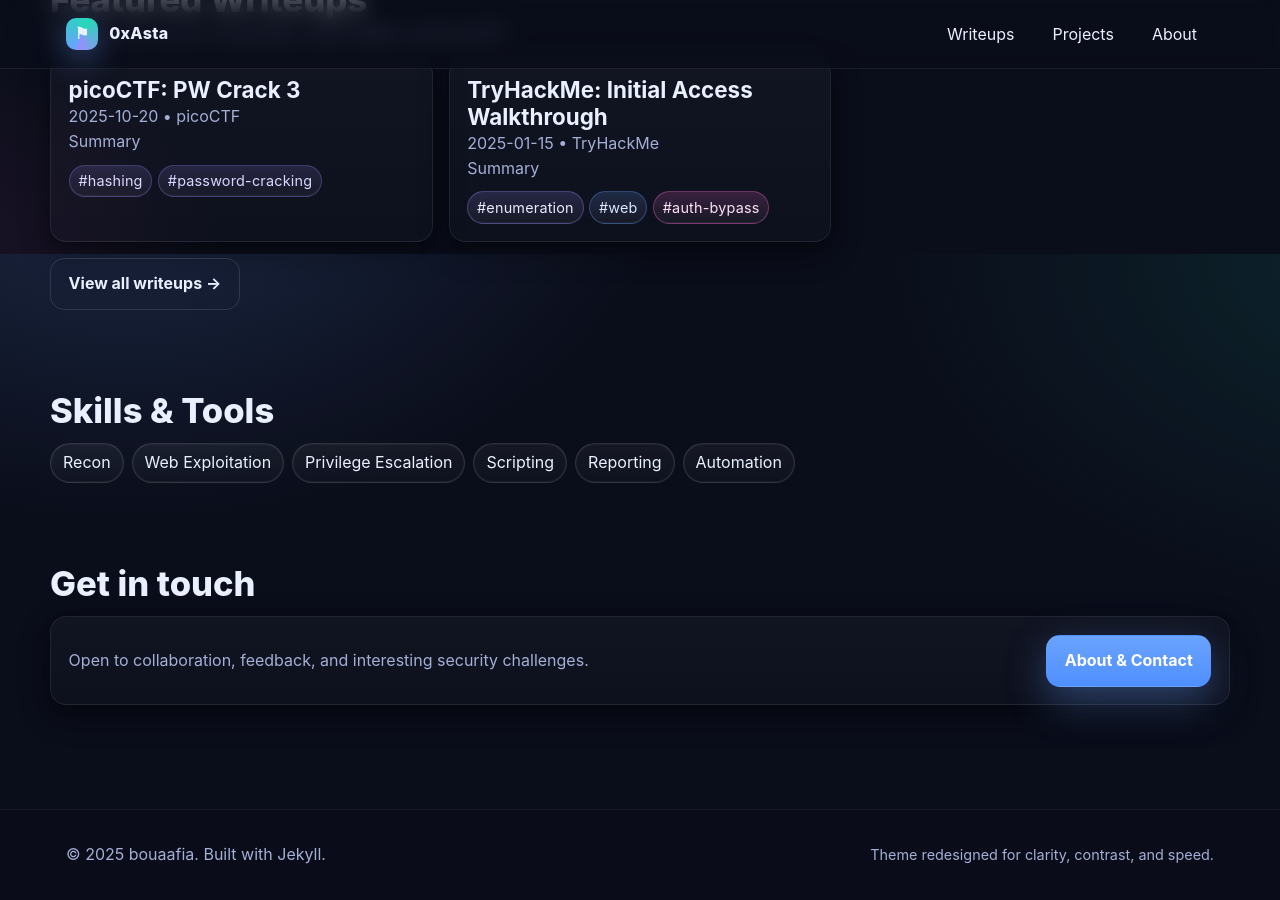
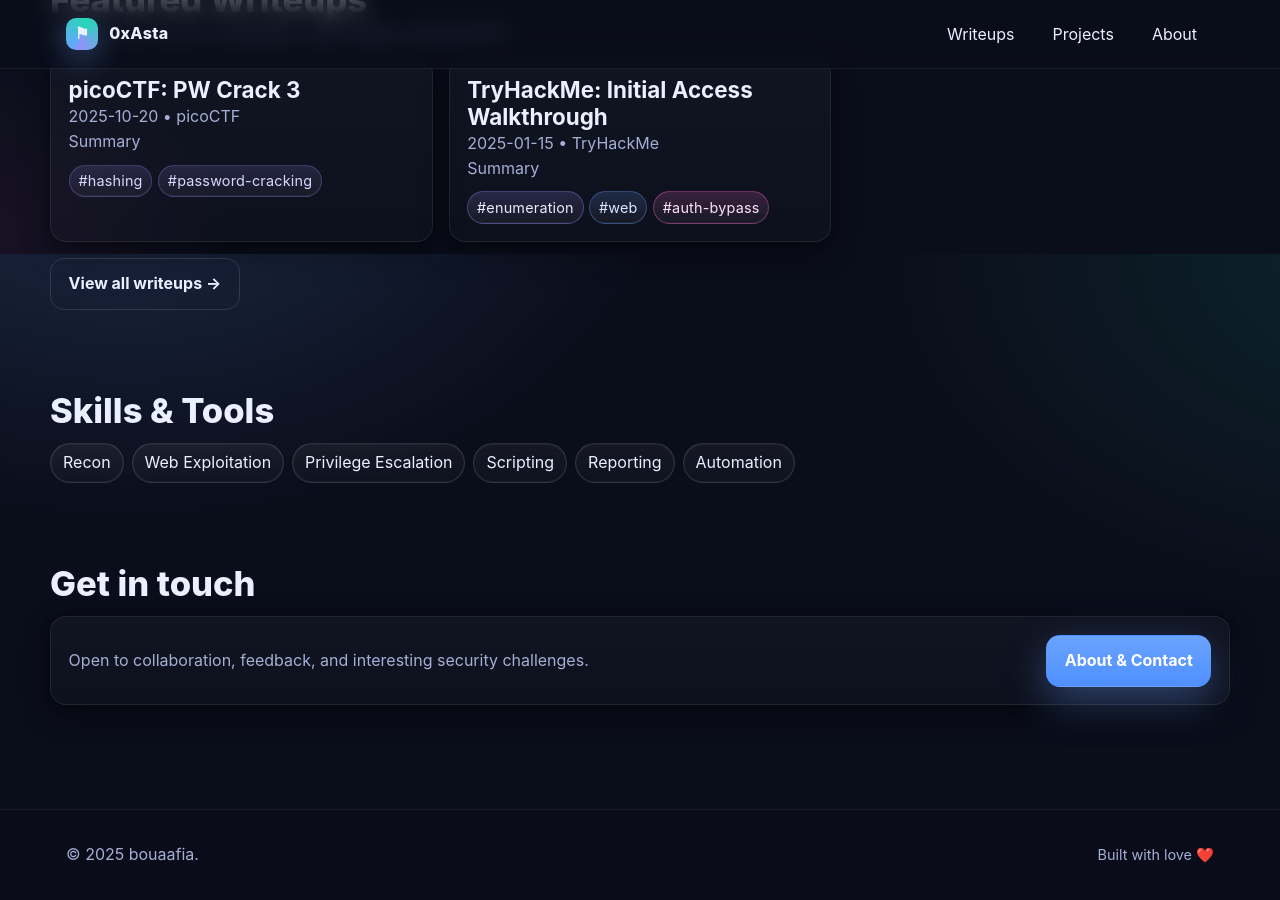
Before and after one commit to 0xAstaaa/0xAstaaa.github.io, a Jekyll site: the page built from index.html, in a window 1280 px wide and 900 px high, scrolled down 646 px. Built offline with Jekyll 4.4.1, drawn with Linux system fonts in a browser that asks for light colours.

Commit message:
Revise footer content for clarity and warmth
Updated footer text to remove theme description and add a love note.

```diff
--- a/_includes/footer.html
+++ b/_includes/footer.html
@@ -1,6 +1,6 @@
 <footer class="site-footer">
   <div class="container site-footer__inner">
-    <p class="muted">© {{ "now" | date: "%Y" }} {{ site.author.name | default: site.title }}. Built with Jekyll.</p>
-    <p class="muted small">Theme redesigned for clarity, contrast, and speed.</p>
+    <p class="muted">© {{ "now" | date: "%Y" }} {{ site.author.name | default: site.title }}.</p>
+    <p class="muted small">Built with love ❤️</p>
   </div>
 </footer>
```
